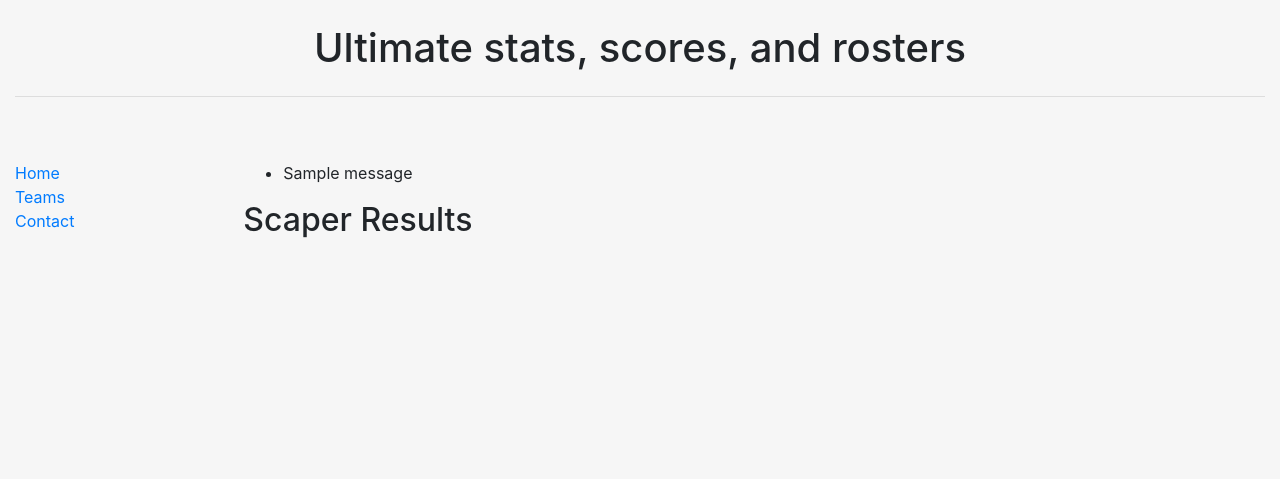
After one commit to DersJ/checkscore_django, a Django app: page /teams/scraper/results/ in a window 1280 px wide. The commit adds this page. Shown: the top 479 px of the page. Run offline with Django 3.2, Linux system fonts and the light colour scheme; tables that the repository leaves empty hold one stand-in row (values such as "Sample post"); one stand-in notice (Sample message) is shown; some libraries are stand-ins or nearby versions.

Commit message:
scraper url validation

```diff
--- a/mysite/mysite/urls.py
+++ b/mysite/mysite/urls.py
@@ -17,10 +17,12 @@ from django.conf import settings
 from django.conf.urls.static import static
 from django.conf.urls import url, include
 from django.contrib import admin
+from django.views.generic import TemplateView
 
 urlpatterns = [
     url(r'^admin/', admin.site.urls),
     url(r'^teams/', include('teams.urls')),
+    url(r'^$', TemplateView.as_view(template_name='teams/home.html'))
 
 ]
 
--- a/mysite/teams/templates/teams/header.html
+++ b/mysite/teams/templates/teams/header.html
@@ -60,8 +60,9 @@
 
 			<div class='container-fluid'>
 			<br><br>
-			   {% block content %}
-			   {% endblock %}
+				{% include "teams/messages_display.html" %}
+			  	{% block content %}
+			  	{% endblock %}
 			</div>
 		  </div>
 		</div>
--- /dev/null
+++ b/mysite/teams/templates/teams/messages_display.html
@@ -0,0 +1,13 @@
+{% if messages %}
+
+<div class='messages'>
+	{% if messages %}
+	<ul class="messages">
+		{% for message in messages %}
+		<li{% if message.tags %} class="{{message.tags}}"{% endif %}>{{message}}</li>
+		{% endfor %}
+	</ul>
+	{% endif %}
+</div>
+
+{% endif %}
--- /dev/null
+++ b/mysite/teams/templates/teams/scraper_results.html
@@ -0,0 +1,9 @@
+{% extends "teams/header.html" %}
+{% load staticfiles %}
+
+
+{% block content %}
+
+<h2>Scaper Results</h2>
+
+{% endblock %}
--- a/mysite/teams/urls.py
+++ b/mysite/teams/urls.py
@@ -5,6 +5,7 @@ from teams.models import Team
 urlpatterns = [
     url(r'^$', views.teamlist, name='teamlist'),
     url(r'^scraper/$', views.ScraperView.as_view()),
+    url(r'^scraper/results/$', views.ScraperResults.as_view()),
     url(r'^(?P<pk>\w+)/$', views.TeamDetailView.as_view()),
     url(r'^rosters/(?P<id>\d+)/$', views.rosterDetailView, name='roster_detail')
 
--- a/mysite/teams/views.py
+++ b/mysite/teams/views.py
@@ -1,4 +1,6 @@
 from django.shortcuts import render, get_object_or_404, render_to_response
+from django.http import HttpResponse, HttpResponseRedirect
+from django.contrib import messages
 from django_tables2 import RequestConfig
 from teams.models import *
 from teams.tables import TeamTable
@@ -32,14 +34,23 @@ def rosterDetailView(request, id):
 class ScraperView(FormView):
 	template_name = 'teams/scraper.html'
 	form_class = ScraperInputForm
-	success_url = '/success/'
+	success_url = '/teams/scraper/results/'
 
 	def form_valid(self, form):
 		form.scrape_data()
+		messages.success(self.request, 'Web scraped successfully')
 		return super().form_valid(form)
+	def form_invalid(self,form):
+		messages.error(self.request, 'Error: Url not valid')
+		print("form_invalid")
+		return super().form_invalid(form)
 
 	# def get(self, request):
 	# 	context = {
 	# 		"name": "Truck Stop",
 	# 	}
 	# 	return render(request, 'teams/scraper.html', context)
+class ScraperResults(View):
+	def get(self, request):
+		context = {}
+		return render(request, 'teams/scraper_results.html', context)
```
Also changed, not shown: mysite/teams/forms.py (+9 -0 lines), mysite/db.sqlite3, mysite/teams/models.py (line endings or trailing spaces).
